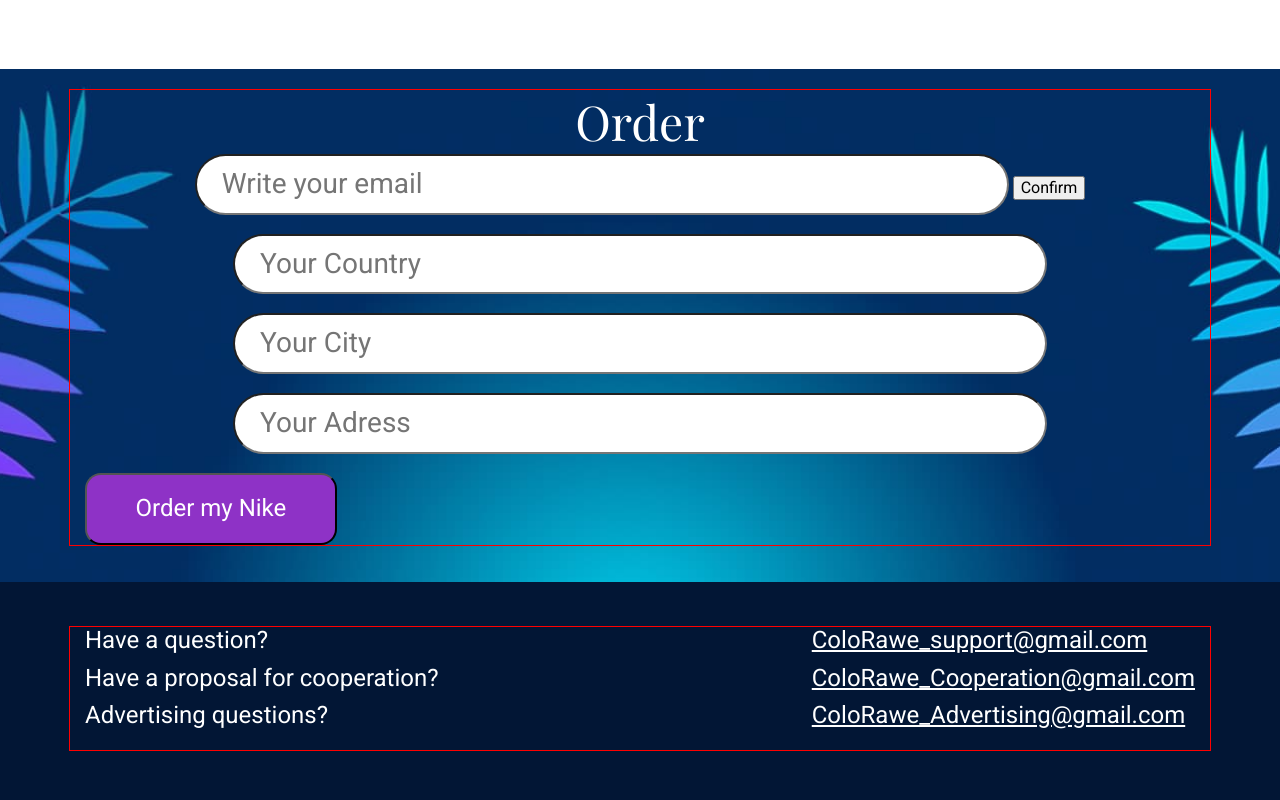
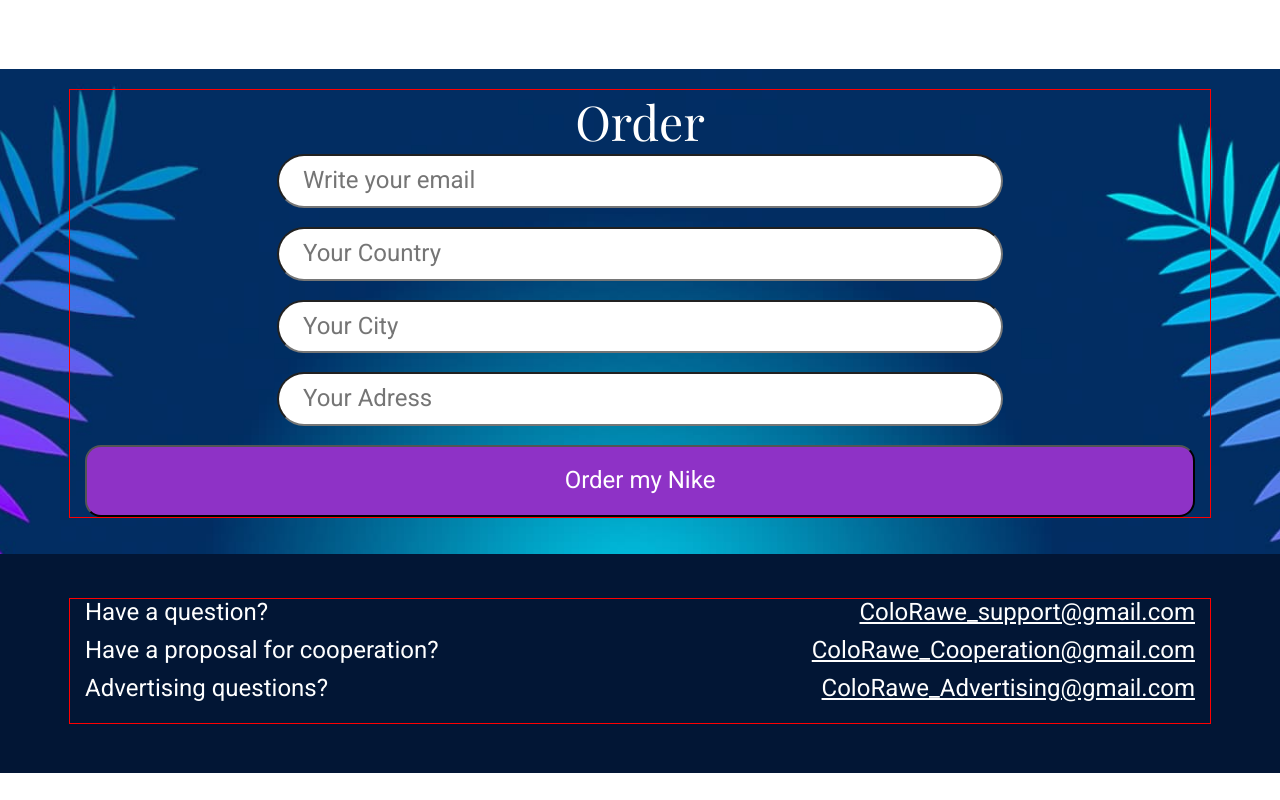
Before and after one commit to Jezekh23/Colorawe, a plain HTML site: page index.html in a window 1280 px wide. Shown: the part 2042-2842 px from the top of the page. After the commit the page ends 2815 px from the top, so only its background shows below. Drawn offline with nearby package versions, Linux system fonts and the light colour scheme; a web font is replaced by a local one.

Commit message:
added a little bit of code

```diff
--- a/css/style.css
+++ b/css/style.css
@@ -300,13 +300,6 @@
     background-color: var(--whitetext);
     padding: 11px 417px 11px 24px;
 }
-.order-input:first-child {
-    padding: 12px 460px 12px 25px;
-    color: var(--ordertext);
-    font-size: 28px;
-    font-weight: 400;
-    line-height: 1.17;
-}
 
 .order-btnsb {
     color: var(--whitetext);
@@ -316,7 +309,6 @@
     padding: 20px 48.5px;
     background-color: var(--herobtncol);
     border-radius: 16px;
-    flex-wrap: nowrap;
 }
 
 .footer {
@@ -328,6 +320,12 @@
 .footer>.container {
     display: flex;
     justify-content: space-between;
+}
+
+.footer-list:nth-child(2) {
+    display: flex;
+    flex-direction: column;
+    text-align: end;
 }
 
 .footer-item {
--- a/index.html
+++ b/index.html
@@ -121,12 +121,11 @@
           <h2 class="order-title">Order</h2>
           <ul class="order-list">
             <li class="order-item">
-                <input
-                  type="email"
-                  placeholder="Write your email"
-                  class="order-input"
-                />
-                <button type="submit" class="order-btin">Confirm</button>
+              <input
+                type="email"
+                placeholder="Write your email"
+                class="order-input"
+              />
             </li>
             <li class="order-item">
               <input
@@ -136,11 +135,7 @@
               />
             </li>
             <li class="order-item">
-              <input
-                type="text"
-                placeholder="Your City"
-                class="order-input"
-              />
+              <input type="text" placeholder="Your City" class="order-input" />
             </li>
             <li class="order-item">
               <input
@@ -149,8 +144,8 @@
                 class="order-input"
               />
             </li>
+            <button type="submit" class="order-btnsb">Order my Nike</button>
           </ul>
-          <button type="submit" class="order-btnsb">Order my Nike</button>
         </div>
       </section>
     </main>
```
